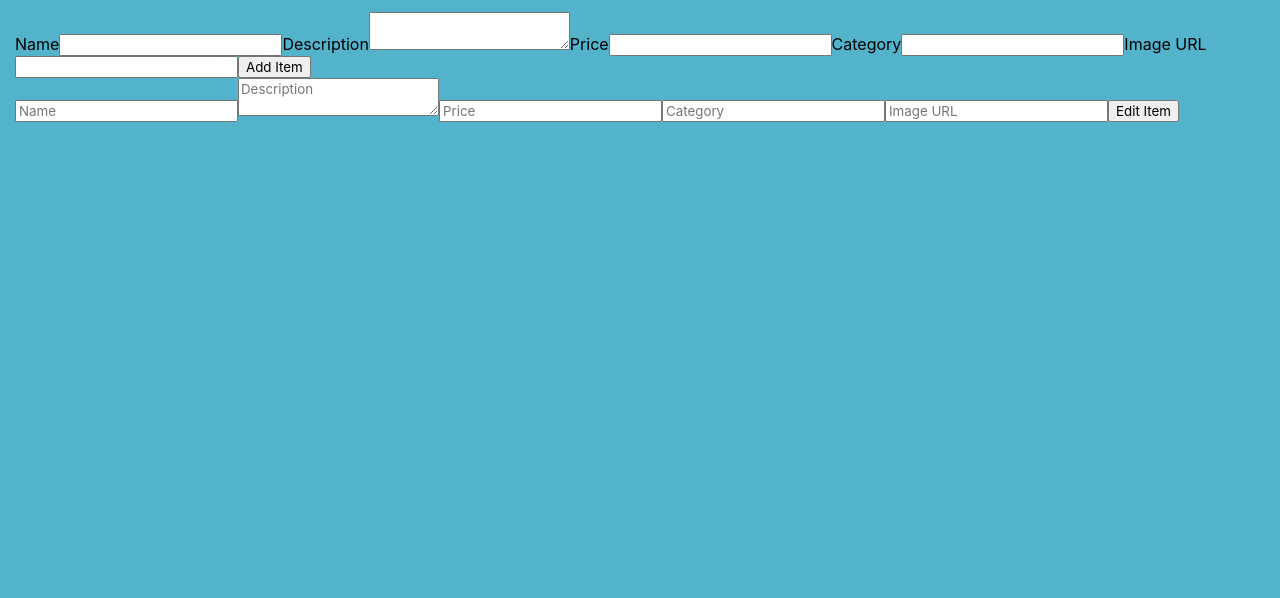
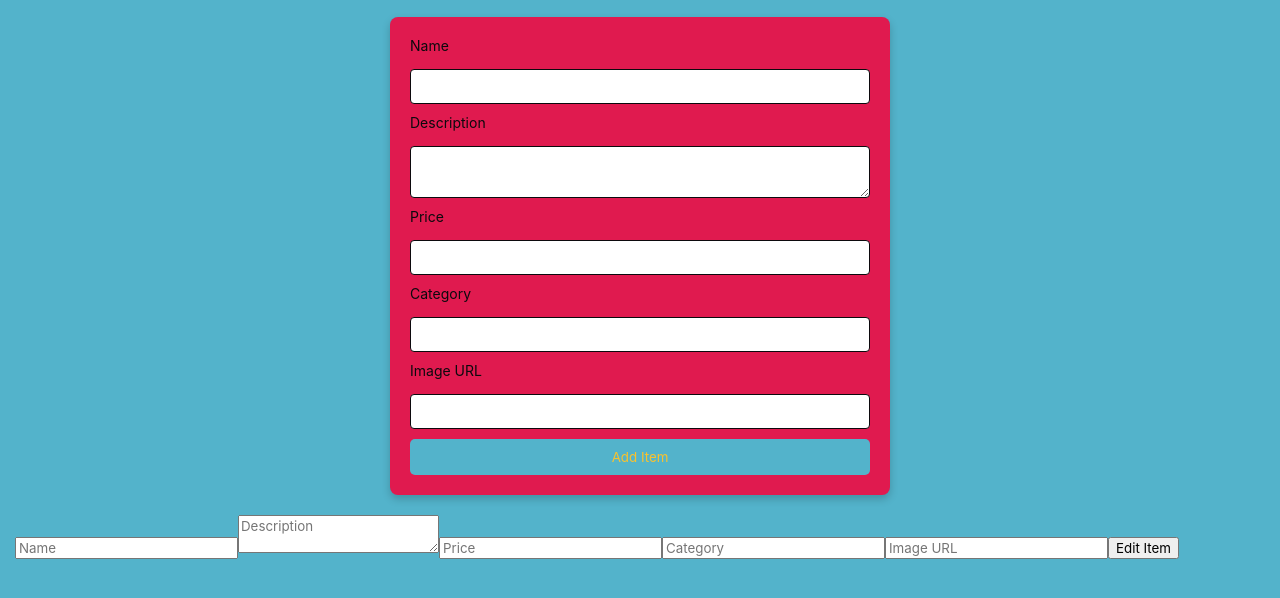
Before and after one commit to inventory-app-project/inventory-app, a React app: page / in a window 1280 px wide. Shown: the part 184-782 px from the top of the page. Built offline with nearby package versions, Linux system fonts and the light colour scheme; no server answers.

Commit message:
added itemform changes

```diff
--- a/public/react/components/styles.css
+++ b/public/react/components/styles.css
@@ -88,3 +88,58 @@ div.container > div > button:hover {
   color: var(--color-yellow);
   border-color: var(--color-dark);
 }
+
+/* Form Container */
+.form-container {
+  background-color: var(--color-pink);
+  color: var(--color-dark);
+  padding: 20px;
+  margin: 20px auto;
+  border-radius: 8px;
+  max-width: 500px; /* Adjust as needed */
+  box-shadow: 0 4px 8px rgba(0, 0, 0, 0.2);
+}
+
+/* Form Elements */
+.form-container form {
+  display: grid;
+  gap: 10px;
+}
+
+.form-container label {
+  font-size: 14px;
+  margin-bottom: 5px;
+}
+
+.form-container input[type="text"],
+.form-container input[type="number"],
+.form-container textarea {
+  padding: 8px;
+  border: 1px solid var(--color-dark);
+  border-radius: 4px;
+  font-size: 14px;
+}
+
+.form-container input[type="submit"],
+.form-container button {
+  background-color: var(--color-blue);
+  color: var(--color-yellow);
+  padding: 10px 15px;
+  border: none;
+  border-radius: 5px;
+  cursor: pointer;
+  transition: background-color 0.3s ease;
+}
+
+.form-container input[type="submit"]:hover,
+.form-container button:hover {
+  background-color: var(--color-orange);
+}
+
+/* Adjustments for small screens */
+@media (max-width: 600px) {
+  .form-container {
+    max-width: 90%;
+    padding: 15px;
+  }
+}
```
